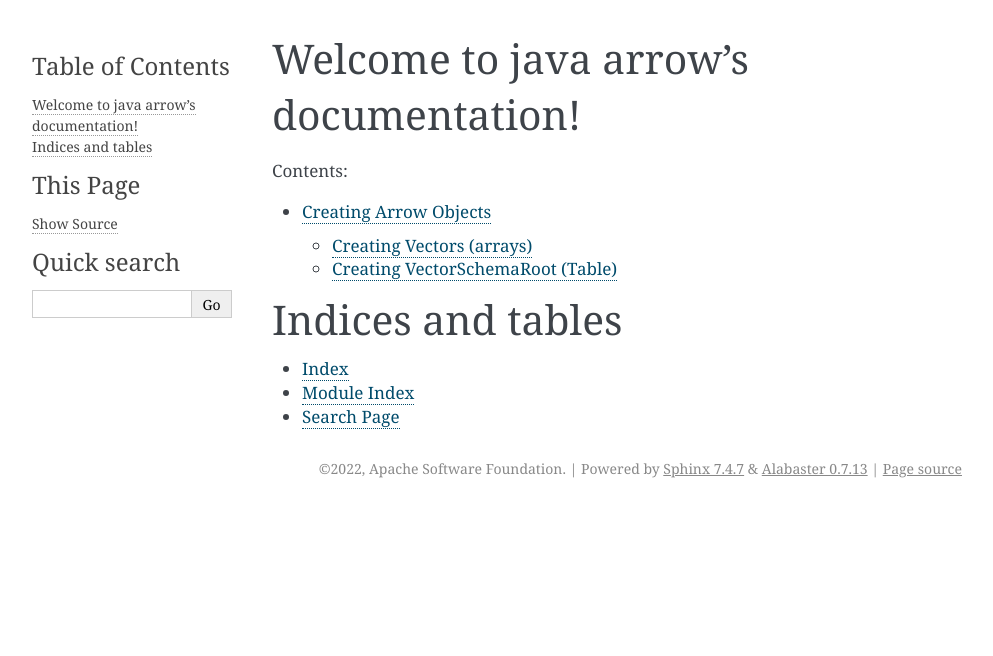
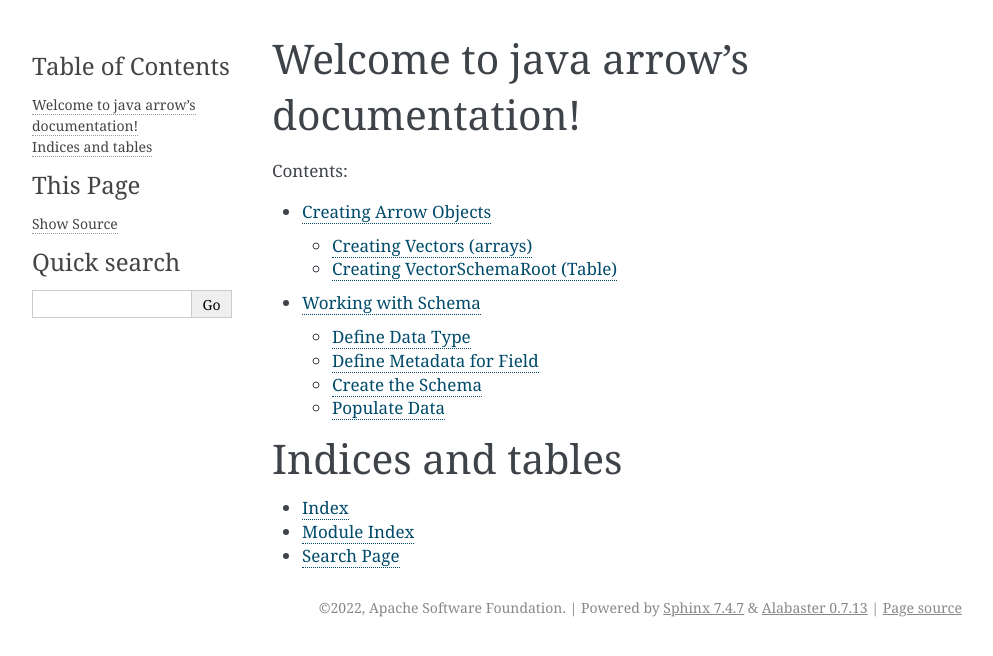
Before and after one commit to apache/arrow-cookbook, a Sphinx documentation site: the page built from java/source/index.rst, in a window 1280 px wide. Shown: the top 656 px of the page, without its empty margins (148-1141 px from the left). Built offline with Sphinx 7.4.7, drawn with Linux system fonts in a browser that asks for light colours; some of the changed lines change nothing that is shown.

Commit message:
Adding java cookbook for creating arrow schema

```diff
--- a/java/source/index.rst
+++ b/java/source/index.rst
@@ -11,6 +11,7 @@ Welcome to java arrow's documentation!
    :caption: Contents:
 
    create
+   schema
 
 Indices and tables
 ==================
--- /dev/null
+++ b/java/source/schema.rst
@@ -0,0 +1,214 @@
+===================
+Working with Schema
+===================
+
+Common definition of table has an schema. Java arrow is columnar oriented and it also has an schema representation.
+Consider that each name on the schema maps to a columns for a predefined data type
+
+.. contents::
+
+Define Data Type
+================
+
+Definition of columnar fields for string (name), integer (age) and array (points):
+
+.. testcode::
+
+    import org.apache.arrow.vector.types.pojo.ArrowType;
+    import org.apache.arrow.vector.types.pojo.Field;
+    import org.apache.arrow.vector.types.pojo.FieldType;
+
+    Field name = new Field("name", FieldType.nullable(new ArrowType.Utf8()), null);
+    System.out.print(name)
+
+.. testoutput::
+
+    name: Utf8
+
+.. testcode::
+
+    import org.apache.arrow.vector.types.pojo.ArrowType;
+    import org.apache.arrow.vector.types.pojo.Field;
+    import org.apache.arrow.vector.types.pojo.FieldType;
+
+    Field age = new Field("age", FieldType.nullable(new ArrowType.Int(32, true)), null);
+    System.out.print(age)
+
+.. testoutput::
+
+    age: Int(32, true)
+
+.. testcode::
+
+    import org.apache.arrow.vector.types.pojo.ArrowType;
+    import org.apache.arrow.vector.types.pojo.Field;
+    import org.apache.arrow.vector.types.pojo.FieldType;
+
+    FieldType intType = new FieldType(true, new ArrowType.Int(32, true), null);
+    FieldType listType = new FieldType(true, new ArrowType.List(), null);
+    Field childField = new Field("intCol", intType, null);
+    List<Field> childFields = new ArrayList<>();
+    childFields.add(childField);
+    Field points = new Field("points", listType, childFields);
+
+    System.out.print(points)
+
+.. testoutput::
+
+    points: List<intCol: Int(32, true)>
+
+Define Metadata for Field
+=========================
+
+In case we need to add metadata to our definition we could use:
+
+.. testcode::
+
+    import org.apache.arrow.vector.types.pojo.ArrowType;
+    import org.apache.arrow.vector.types.pojo.Field;
+    import org.apache.arrow.vector.types.pojo.FieldType;
+
+    // create a column data type + metadata
+    Map<String, String> metadata = new HashMap<>();
+    metadata.put("A", "Id card");
+    metadata.put("B", "Passport");
+    metadata.put("C", "Visa");
+    Field document = new Field("document", new FieldType(true, new ArrowType.Utf8(), null, metadata), null);
+
+    System.out.print(document.getMetadata())
+
+.. testoutput::
+
+    {A=Id card, B=Passport, C=Visa}
+
+Create the Schema
+=================
+
+A schema is a list of Fields, where each Field is defined by name and type.
+
+.. testcode::
+
+    import org.apache.arrow.vector.types.pojo.Schema;
+    import static java.util.Arrays.asList;
+    import org.apache.arrow.vector.types.pojo.ArrowType;
+    import org.apache.arrow.vector.types.pojo.Field;
+    import org.apache.arrow.vector.types.pojo.FieldType;
+
+    Field name = new Field("name", FieldType.nullable(new ArrowType.Utf8()), null);
+    Map<String, String> metadata = new HashMap<>();
+    metadata.put("A", "Id card");
+    metadata.put("B", "Passport");
+    metadata.put("C", "Visa");
+    Field document = new Field("document", new FieldType(true, new ArrowType.Utf8(), null, metadata), null);
+    Field age = new Field("age", FieldType.nullable(new ArrowType.Int(32, true)), null);
+    FieldType intType = new FieldType(true, new ArrowType.Int(32, true), /*dictionary=*/null);
+    FieldType listType = new FieldType(true, new ArrowType.List(), /*dictionary=*/null);
+    Field childField = new Field("intCol", intType, null);
+    List<Field> childFields = new ArrayList<>();
+    childFields.add(childField);
+    Field points = new Field("points", listType, childFields);
+
+    // create a definition
+    Schema schemaPerson = new Schema(asList(name, document, age, points));
+
+    System.out.print(schemaPerson)
+
+.. testoutput::
+
+    Schema<name: Utf8, document: Utf8, age: Int(32, true), points: List<intCol: Int(32, true)>>
+
+Populate Data
+=============
+
+.. testcode::
+
+    import org.apache.arrow.memory.RootAllocator;
+    import org.apache.arrow.vector.BitVectorHelper;
+    import org.apache.arrow.vector.IntVector;
+    import org.apache.arrow.vector.VarCharVector;
+    import org.apache.arrow.vector.complex.BaseRepeatedValueVector;
+    import org.apache.arrow.vector.complex.ListVector;
+    import org.apache.arrow.vector.types.Types.MinorType;
+    import org.apache.arrow.vector.VectorSchemaRoot;
+    import org.apache.arrow.vector.types.pojo.Schema;
+    import org.apache.arrow.vector.types.pojo.ArrowType;
+    import org.apache.arrow.vector.types.pojo.Field;
+    import org.apache.arrow.vector.types.pojo.FieldType;
+
+    import java.util.ArrayList;
+    import java.util.HashMap;
+    import java.util.List;
+    import java.util.Map;
+
+    import static java.util.Arrays.asList;
+
+    Field name = new Field("name", FieldType.nullable(new ArrowType.Utf8()), null);
+    Map<String, String> metadata = new HashMap<>();
+    metadata.put("A", "Id card");
+    metadata.put("B", "Passport");
+    metadata.put("C", "Visa");
+    Field document = new Field("document", new FieldType(true, new ArrowType.Utf8(), null, metadata), null);
+    Field age = new Field("age", FieldType.nullable(new ArrowType.Int(32, true)), null);
+    FieldType intType = new FieldType(true, new ArrowType.Int(32, true), null);
+    FieldType listType = new FieldType(true, new ArrowType.List(), null);
+    Field childField = new Field("intCol", intType, null);
+    List<Field> childFields = new ArrayList<>();
+    childFields.add(childField);
+    Field points = new Field("points", listType, childFields);
+
+    RootAllocator rootAllocator = new RootAllocator(Long.MAX_VALUE);
+    Schema schema = new Schema(asList(name, document, age, points));
+    VectorSchemaRoot vectorSchemaRoot = VectorSchemaRoot.create(schema, rootAllocator);
+
+    VarCharVector nameVector = (VarCharVector) vectorSchemaRoot.getVector("name");
+    nameVector.allocateNew(3);
+    nameVector.set(0, "David".getBytes());
+    nameVector.set(1, "Gladis".getBytes());
+    nameVector.set(2, "Juan".getBytes());
+    nameVector.setValueCount(3);
+    VarCharVector documentVector = (VarCharVector) vectorSchemaRoot.getVector("name");
+    documentVector.allocateNew(3);
+    documentVector.set(0, "A".getBytes());
+    documentVector.set(1, "B".getBytes());
+    documentVector.set(2, "C".getBytes());
+    documentVector.setValueCount(3);
+    IntVector ageVector = (IntVector) vectorSchemaRoot.getVector("age");
+    ageVector.allocateNew(3);
+    ageVector.set(0, 10);
+    ageVector.set(1, 20);
+    ageVector.set(2, 30);
+    ageVector.setValueCount(3);
+    ListVector listVector = (ListVector) vectorSchemaRoot.getVector("points");
+    listVector.allocateNew();
+    MinorType type = MinorType.INT;
+    listVector.addOrGetVector(FieldType.nullable(type.getType()));
+    IntVector dataVector = (IntVector) listVector.getDataVector();
+    dataVector.allocateNew();
+    listVector.getOffsetBuffer().setInt(0, 0);
+    BitVectorHelper.setBit(listVector.getValidityBuffer(), 0);
+    dataVector.set(0, 1);
+    dataVector.set(1, 2);
+    dataVector.set(2, 3);
+    listVector.getOffsetBuffer().setInt(1 * BaseRepeatedValueVector.OFFSET_WIDTH, 3);
+    BitVectorHelper.setBit(listVector.getValidityBuffer(), 1);
+    dataVector.set(3, 9);
+    dataVector.set(4, 8);
+    listVector.getOffsetBuffer().setInt(2 * BaseRepeatedValueVector.OFFSET_WIDTH, 5);
+    BitVectorHelper.setBit(listVector.getValidityBuffer(), 2);
+    dataVector.set(5, 10);
+    dataVector.set(6, 20);
+    dataVector.set(7, 30);
+    listVector.getOffsetBuffer().setInt(3 * BaseRepeatedValueVector.OFFSET_WIDTH, 8);
+    listVector.setLastSet(2);
+    listVector.setValueCount(3);
+
+    vectorSchemaRoot.setRowCount(3);
+
+    System.out.print(vectorSchemaRoot.contentToTSVString());
+
+.. testoutput::
+
+    name    document    age    points
+    A    null    10    [1,2,3]
+    B    null    20    [9,8]
+    C    null    30    [10,20,30]
```
